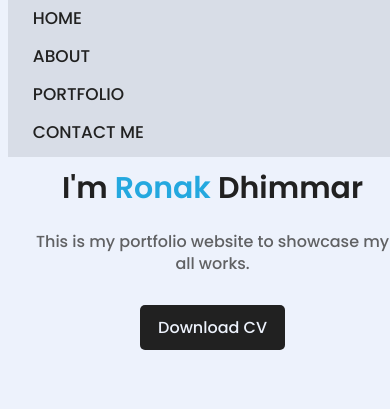
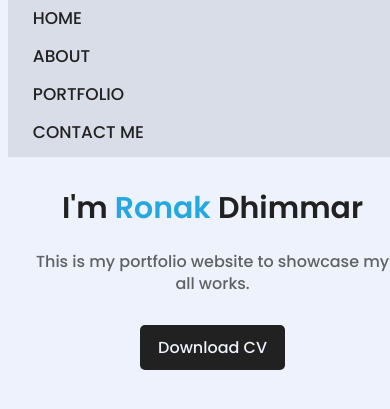
Before and after one commit to Rony2518/MY-WEB2, a plain HTML site: page index.html in a window 390 px wide. Both pictures are taken after a click on the element 360 px from the left and 50 px from the top of the page. Shown: the part 107-516 px from the top of the page. Drawn offline with nearby package versions, Linux system fonts and the light colour scheme.

Commit message:
Update index.css

```diff
--- a/index.css
+++ b/index.css
@@ -246,7 +246,7 @@ span {
     }
 
     .info.shift-down1 {
-        margin-top: 70%;
+        margin-top: 75%;
         transition: all 0.5s ease;
     }
 
```
